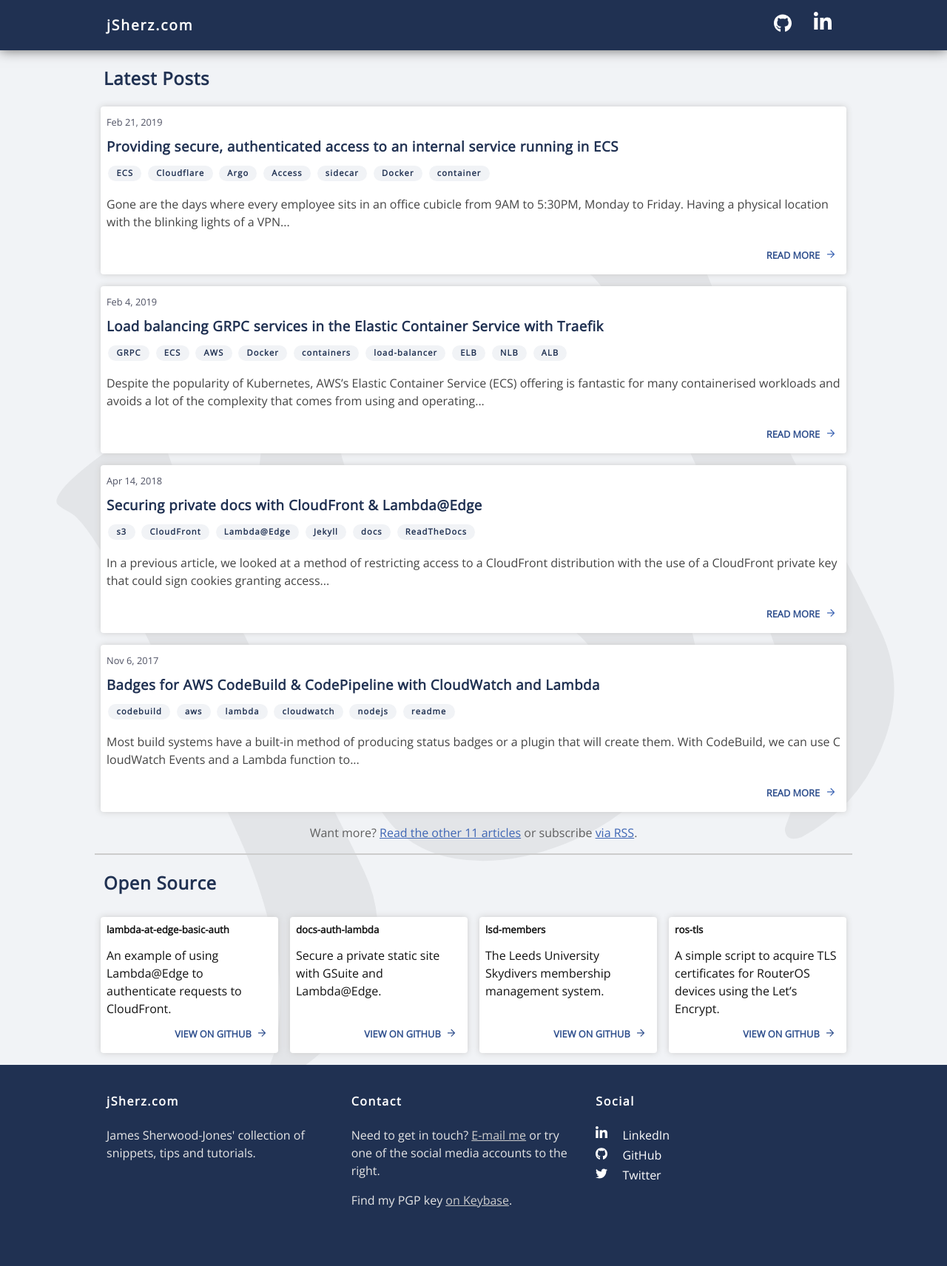
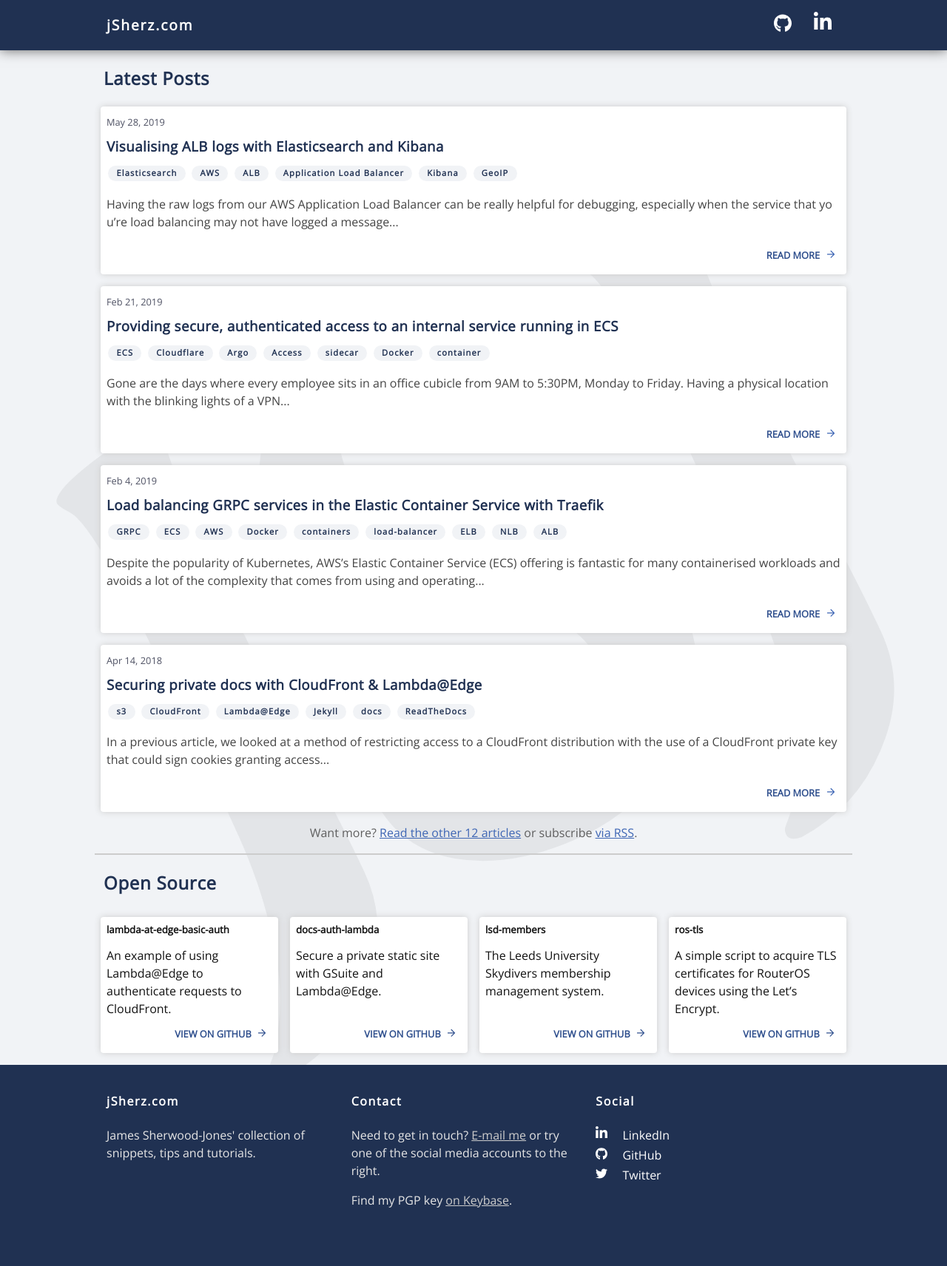
Before and after one commit to jSherz/jsj-blog, a Jekyll site: the page built from index.html, in a window 1280 px wide. Shown: the whole page at 74% size. Built offline with Jekyll 4.4.1, drawn with Linux system fonts in a browser that asks for light colours; some of the changed lines change nothing that is shown.

Commit message:
Add ALB to ES article.

````diff
--- /dev/null
+++ b/_posts/2019-05-28-visualising-alb-logs-with-elasticsearch.md
@@ -0,0 +1,400 @@
+---
+layout: post
+title: "Visualising ALB logs with Elasticsearch and Kibana"
+date: 2019-05-28 20:48:00 +0100
+categories:
+ - Elasticsearch
+ - AWS
+ - ALB
+ - Application Load Balancer
+ - Kibana
+ - GeoIP
+---
+
+Having the raw logs from our AWS [Application Load Balancer] can be really
+helpful for debugging, especially when the service that you're load balancing
+may not have logged a message if it times out or otherwise errors. If you've
+spent any time writing NodeJS services with Express and Promises, I'm sure
+you'll have run into the controller or middleware that you're writing having an
+unhandled promise rejection and not returning any response to the user. These
+are hard errors to catch if your request logging middleware logs only after the
+request has finished, as no log message appears even when the error occurs.
+
+[Application Load Balancer]: https://docs.aws.amazon.com/elasticloadbalancing/latest/application/introduction.html
+
+## A quick note about CloudWatch Metrics
+
+Although this blog post describes a method of having the access logs end up in
+Elasticsearch, I'd always recommend using the [available CW metrics] for the
+target groups and ALB itself to alarm on the error rates, response times and
+request counts for your load balancer going above an appropriate threshold. You
+may have existing alerting that is powered by Elasticsearch data, but the delay
+between the requests having been made and the log data arriving in ES means that
+your response time will be much higher when relying on this ingested data. These
+steps also add a point of failure between an error occurring and you being
+notified.
+
+[available CW metrics]: https://docs.aws.amazon.com/elasticloadbalancing/latest/application/load-balancer-cloudwatch-metrics.html
+
+## The architecture
+
+We're going to have our Application Load Balancer send access logs to an S3
+bucket. When they arrive, we'll use a notification to trigger a Lambda function
+which will parse the log data and then insert it into Elasticsearch through the
+ES bulk API. An example Lambda function is available in [this repository], but
+you may want to tweak it to use a different log destination, for example
+LogStash.
+
+[this repository]: https://github.com/jSherz/alb-logs-parser
+
+## Log format and the destination bucket
+
+Follow the guide on this [AWS tutorial] to create a bucket for and turn on ALB
+access logging. Alternatively, use the [example Terraform configuration] as a
+starting point for automating the creation of the required infrastructure. Once
+switched on, verify that the log data arrives and, if you used the Terraform
+configuration, the Lambda function is being executed. Logs are only delivered
+once [every 5 minutes] and so it may take some time for the first files to
+arrive. Confirm the files have been placed into the bucket and then move on to
+setting up the Lambda function.
+
+[AWS tutorial]: https://docs.aws.amazon.com/elasticloadbalancing/latest/application/load-balancer-access-logs.html#enable-access-logging
+[example Terraform configuration]: https://github.com/jSherz/alb-logs-parser
+[every 5 minutes]:
+https://docs.aws.amazon.com/elasticloadbalancing/latest/application/load-balancer-access-logs.html#access-log-file-format
+
+## The Lambda function
+
+We're going to use a really small Lambda function written in TypeScript to parse
+our log data and then send it to Elasticsearch. We'll batch up the data and use
+the [bulk API] to send the data in a smaller number of requests. Take care with
+the memory size and timeout you set for the Lambda as parsing the data and
+having ES ingest it may take some time. This is especially important if you're
+testing the log ingestion in a development environment where you'll likely see
+much much smaller log files that are quicker to parse and index.
+
+[bulk API]: https://www.elastic.co/guide/en/elasticsearch/reference/current/docs-bulk.html
+
+The Lambda function begins by downloading and decompressing the incoming file.
+It then goes through each line and parses it with the log format that's shown in
+the ALB documentation, before chunking the parsed log data into sets of 500
+documents and then indexing them into ES. The parsing code is fairly verbose to
+keep it type safe and have specific logic for fields that may not contain a
+value (turning the data into `null`). You can adapt it to match how you'd like
+to store the data, or to avoid indexing fields that you don't find relevant.
+
+When indexed, the documents look like the following example:
+
+```json
+{
+    "_index": "alb-access-logs-2019.05.28",
+    "_type": "_doc",
+    "_id": "1-5ced64b9-18606eda8c95df56fa43d5a1",
+    "_score": 1,
+    "_source": {
+      "receivedBytes": 313,
+      "request": "POST http://54.194.97.95:80/sheep.php HTTP/1.1",
+      "requestCreationTime": "2019-05-28T16:41:29.343000Z",
+      "redirectUrl": null,
+      "targetGroupArn": "arn:aws:elasticloadbalancing:eu-west-1:247940857651:targetgroup/alb/fe1499ac86c7fe07",
+      "type": "http",
+      "targetPort": 80,
+      "responseProcessingTime": 0,
+      "targetProcessingTime": 0,
+      "chosenCertArn": null,
+      "matchedRulePriority": 0,
+      "actionsExecuted": [
+        "forward"
+      ],
+      "errorReason": null,
+      "clientPort": 14202,
+      "elb": "app/alb/440f5d0d96de415d",
+      "timestamp": "2019-05-28T16:41:29.345172Z",
+      "traceId": "Root=1-5ced64b9-18606eda8c95df56fa43d5a1",
+      "sslCipher": null,
+      "geoip": {
+        "continent_name": "Asia",
+        "city_name": "Beijing",
+        "country_iso_code": "CN",
+        "region_name": "Beijing",
+        "location": {
+          "lon": 116.3883,
+          "lat": 39.9289
+        }
+      },
+      "userAgent": "Mozilla/5.0 (Windows NT 10.0; Win64; x64) AppleWebKit/537.36 (KHTML, like Gecko) Chrome/68.0.3440.106 Safari/537.36",
+      "requestProcessingTime": 0,
+      "targetIp": "10.0.5.18",
+      "targetStatusCode": 404,
+      "clientIp": "132.232.31.167",
+      "domainName": null,
+      "elbStatusCode": 404,
+      "sslProtocol": null,
+      "sentBytes": 3843
+    }
+}
+```
+
+The `_id` field uses the trace ID that was provided by the load balancer and
+lets us reprocess log files without duplicate data appearing. In order to have
+the correct data types for the indexes created as part of the log ingestion,
+we'll create an index template:
+
+```
+PUT http://elasticsearch/_template/alb-access-logs
+```
+```json
+{
+  "index_patterns": "alb-access-logs-*",
+  "mappings": {
+    "_doc": {
+      "properties": {
+        "actionsExecuted": {
+          "type": "text",
+          "fields": {
+            "keyword": {
+              "type": "keyword",
+              "ignore_above": 256
+            }
+          }
+        },
+        "chosenCertArn": {
+          "type": "text",
+          "fields": {
+            "keyword": {
+              "type": "keyword",
+              "ignore_above": 256
+            }
+          }
+        },
+        "clientIp": {
+          "type": "text",
+          "fields": {
+            "keyword": {
+              "type": "keyword",
+              "ignore_above": 256
+            }
+          }
+        },
+        "clientPort": {
+          "type": "long"
+        },
+        "domainName": {
+          "type": "text",
+          "fields": {
+            "keyword": {
+              "type": "keyword",
+              "ignore_above": 256
+            }
+          }
+        },
+        "elb": {
+          "type": "text",
+          "fields": {
+            "keyword": {
+              "type": "keyword",
+              "ignore_above": 256
+            }
+          }
+        },
+        "elbStatusCode": {
+          "type": "long"
+        },
+        "geoip": {
+          "properties": {
+            "city_name": {
+              "type": "text",
+              "fields": {
+                "keyword": {
+                  "type": "keyword",
+                  "ignore_above": 256
+                }
+              }
+            },
+            "continent_name": {
+              "type": "text",
+              "fields": {
+                "keyword": {
+                  "type": "keyword",
+                  "ignore_above": 256
+                }
+              }
+            },
+            "country_iso_code": {
+              "type": "text",
+              "fields": {
+                "keyword": {
+                  "type": "keyword",
+                  "ignore_above": 256
+                }
+              }
+            },
+            "location": {
+              "type": "geo_point"
+            },
+            "region_name": {
+              "type": "text",
+              "fields": {
+                "keyword": {
+                  "type": "keyword",
+                  "ignore_above": 256
+                }
+              }
+            }
+          }
+        },
+        "matchedRulePriority": {
+          "type": "long"
+        },
+        "receivedBytes": {
+          "type": "long"
+        },
+        "request": {
+          "type": "text",
+          "fields": {
+            "keyword": {
+              "type": "keyword",
+              "ignore_above": 256
+            }
+          }
+        },
+        "requestCreationTime": {
+          "type": "date"
+        },
+        "requestProcessingTime": {
+          "type": "long"
+        },
+        "responseProcessingTime": {
+          "type": "long"
+        },
+        "sentBytes": {
+          "type": "long"
+        },
+        "sslCipher": {
+          "type": "text",
+          "fields": {
+            "keyword": {
+              "type": "keyword",
+              "ignore_above": 256
+            }
+          }
+        },
+        "sslProtocol": {
+          "type": "text",
+          "fields": {
+            "keyword": {
+              "type": "keyword",
+              "ignore_above": 256
+            }
+          }
+        },
+        "targetGroupArn": {
+          "type": "text",
+          "fields": {
+            "keyword": {
+              "type": "keyword",
+              "ignore_above": 256
+            }
+          }
+        },
+        "targetIp": {
+          "type": "text",
+          "fields": {
+            "keyword": {
+              "type": "keyword",
+              "ignore_above": 256
+            }
+          }
+        },
+        "targetPort": {
+          "type": "long"
+        },
+        "targetProcessingTime": {
+          "type": "long"
+        },
+        "targetStatusCode": {
+          "type": "long"
+        },
+        "timestamp": {
+          "type": "date"
+        },
+        "traceId": {
+          "type": "text",
+          "fields": {
+            "keyword": {
+              "type": "keyword",
+              "ignore_above": 256
+            }
+          }
+        },
+        "type": {
+          "type": "text",
+          "fields": {
+            "keyword": {
+              "type": "keyword",
+              "ignore_above": 256
+            }
+          }
+        },
+        "userAgent": {
+          "type": "text",
+          "fields": {
+            "keyword": {
+              "type": "keyword",
+              "ignore_above": 256
+            }
+          }
+        }
+      }
+    }
+  }
+}
+```
+
+The Lambda function also relies on a pipeline that will convert the client IP
+address into a latitude and longitude with the [Ingest geoip Processor Plugin].
+
+```
+PUT http://elasticsearch/_ingest/pipeline/aws-alb-logs
+```
+```json
+{
+  "description" : "Add geoip info",
+  "processors" : [
+    {
+      "geoip" : {
+        "field" : "clientIp"
+      }
+    }
+  ]
+}
+```
+
+[Ingest geoip Processor Plugin]: https://www.elastic.co/guide/en/elasticsearch/plugins/7.1/ingest-geoip.html
+
+## Viewing our data in Kibana
+
+The [accompanying repository] also includes an example Kibana dashboard that you
+can import and play around with. It looks like this when filled with some dummy
+data:
+
+![A Kibana dashboard showing charts with the distribution of status codes, a map of client locations and a chart of response time percentiles](/assets/visualising-alb-logs-with-elasticsearch/kibana-dashboard.png)
+
+[accompanying repository]: https://github.com/jSherz/alb-logs-parser
+
+## Tips for ingestion success
+
+* Add CloudWatch alarms to your ingestion Lambda function for errors and run
+  duration to make sure you're not butting up against the timeout. The example
+  Terraform configuration that's in the Lambda code repo doesn't have these
+  setup!
+
+* Test the ingestion pipeline with some production-sized ALB logs to ensure the
+  Lambda still runs OK with the memory and timeout you've given it.
+
+* As noted above, use the built-in CloudWatch metrics on status codes, response
+  time and number of requests to alert you to avoid the lag between requests and
+  access code logs. It may be convenient to use your existing ES alerting
+  infrastructure, but this makes the ingestion pipeline a single point of
+  failure in you getting these notifications and suffers from the aforementioned
+  delays.
--- a/_sass/_layout.scss
+++ b/_sass/_layout.scss
@@ -357,6 +357,10 @@
   pre {
     overflow: hidden;
   }
+
+  img {
+    max-width: 100%;
+  }
 }
 
 #archive {
````
Also changed, not shown: assets/visualising-alb-logs-with-elasticsearch/kibana-dashboard.png (added).
